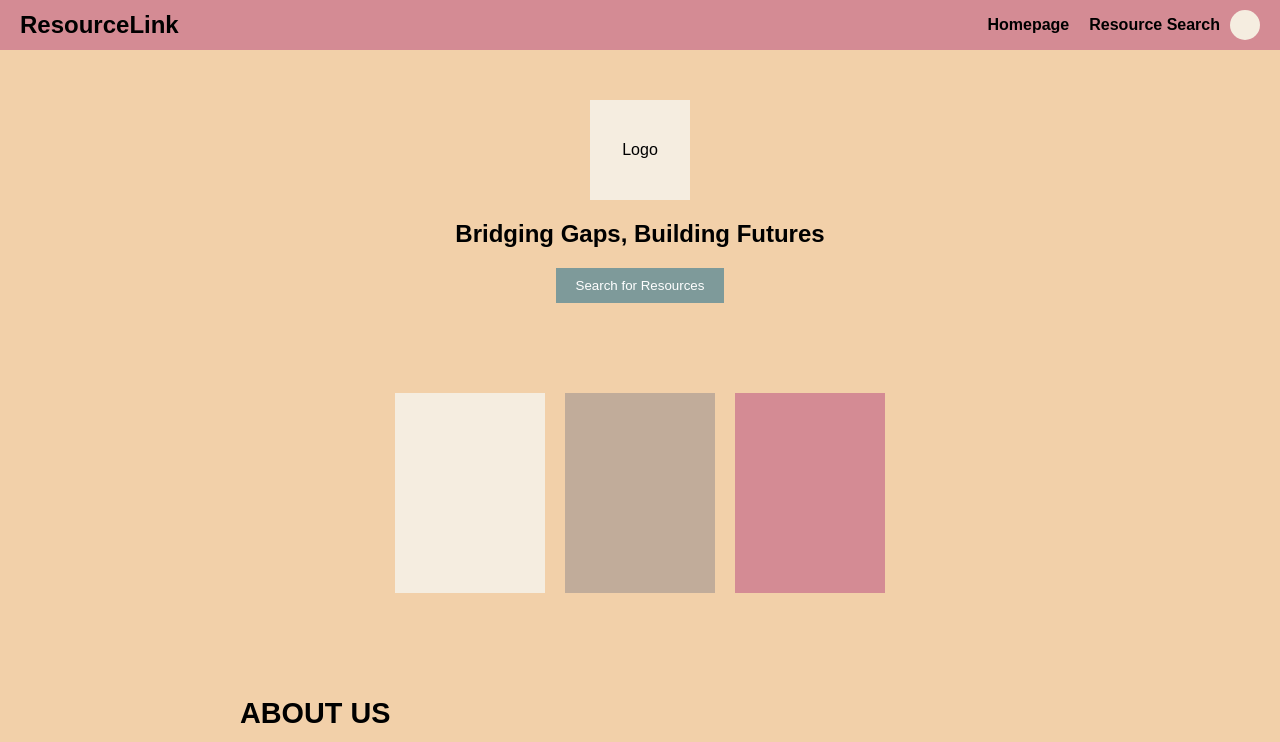
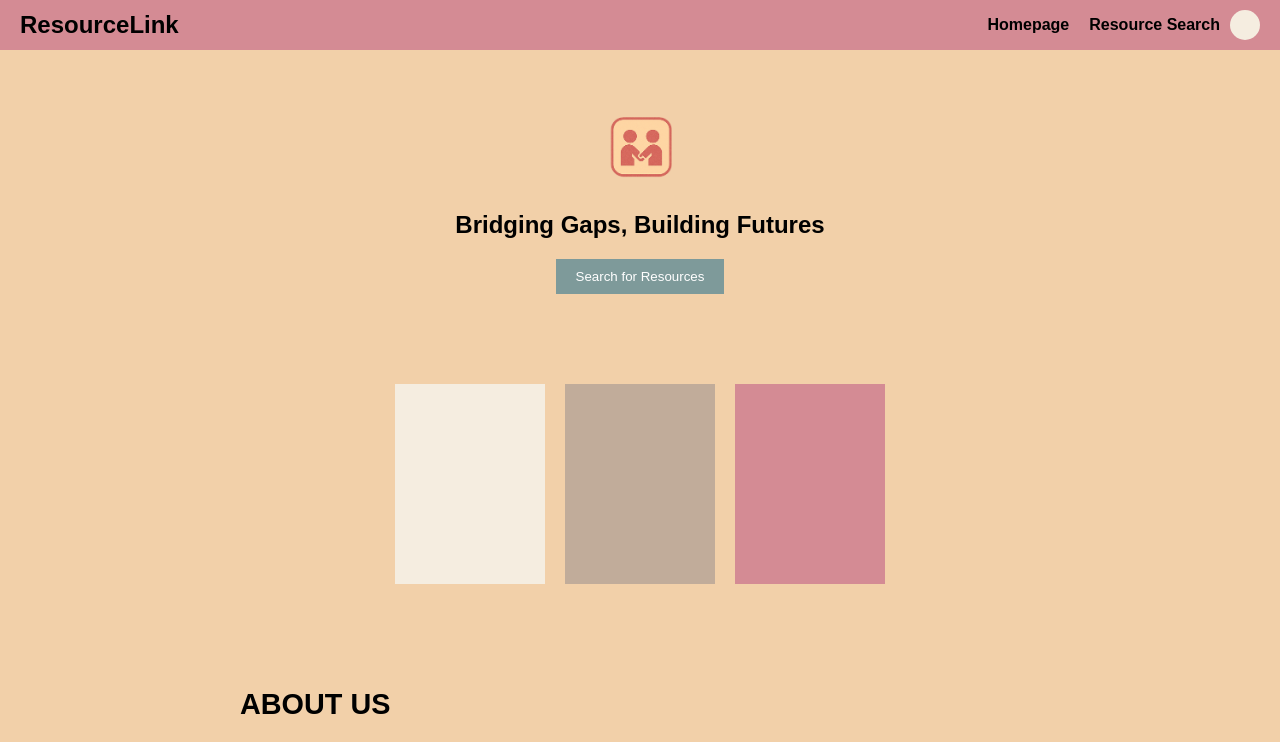
Before and after one commit to vgewku/resourceLink, a plain HTML site: page homepage.html in a window 1280 px wide. Shown: the top 742 px of the page. Drawn offline with Linux system fonts and the light colour scheme.

Commit message:
Adding logos to homepage

```diff
--- a/css/home.css
+++ b/css/home.css
@@ -51,10 +51,9 @@ nav {
     padding: 50px 20px;
 }
 
-.hero-content .logo-box {
-    background-color: #F5EDE0;
+.hero-content .logo-box img{
     width: 100px;
-    height: 100px;
+    height: auto;
     display: flex;
     align-items: center;
     justify-content: center;
--- a/homepage.html
+++ b/homepage.html
@@ -23,7 +23,9 @@
 
     <section class="hero">
         <div class="hero-content">
-            <div class="logo-box">Logo</div>
+            <div class="logo-box">
+                <img src="images/logo.png" alt="Company Logo">
+            </div>
             <h2>Bridging Gaps, Building Futures</h2>
             <button class="resource-btn">Search for Resources</button>
         </div>
```
Also changed, not shown: images/logo.png (added).
